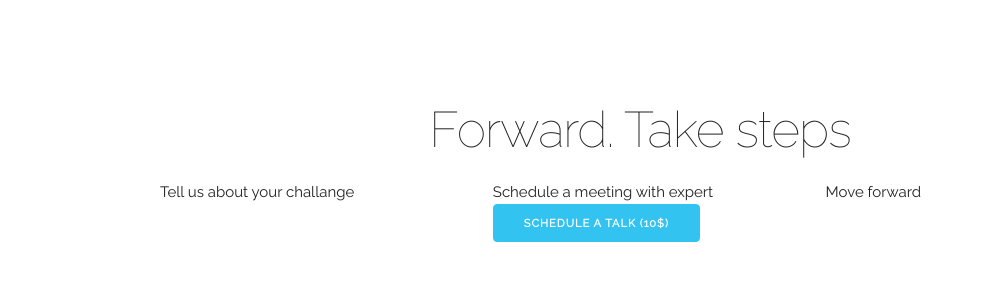
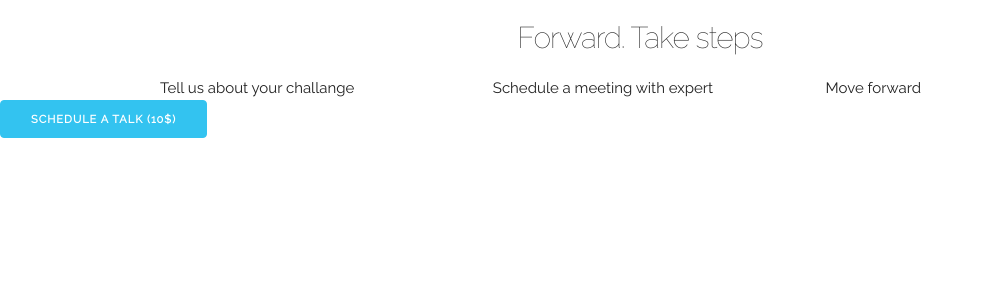
Before and after one commit to kwikiel/forward, a Flask app: page / in a window 1280 px wide. Shown: the top 300 px of the page, without its empty margins (0-983 px from the left). Run offline with Flask 2, Linux system fonts and the light colour scheme.

Commit message:
Slight changes

```diff
--- a/templates/base.html
+++ b/templates/base.html
@@ -5,6 +5,7 @@
     <link rel="stylesheet" type="text/css" href="https://cdnjs.cloudflare.com/ajax/libs/skeleton/2.0.4/skeleton.min.css">
     <link href='https://fonts.googleapis.com/css?family=Raleway:400,100' rel='stylesheet' type='text/css'>
     <link rel=stylesheet type=text/css href="{{ url_for('static', filename='style.css') }}">
+    <link rel=stylesheet type=text/css href="{{ url_for('static', filename='normalize.css') }}">
 </head>
 <body>
   <div class="container">
--- a/templates/index.html
+++ b/templates/index.html
@@ -5,12 +5,11 @@
     <div class="four columns">
         Tell us about your challange
     </div>
-    <div class="four columns">Schedule a meeting with expert
-    <a class="button button-primary" href="https://calendly.com/kacper/consultation-with-expert">Schedule a talk (10$)</a>
-    </div>
+    <div class="four columns">Schedule a meeting with expert</div>
     <div class="four columns">Move forward</div>
     </div>
 </div>
 <div>
+    <a class="button button-primary" href="https://calendly.com/kacper/consultation-with-expert">Schedule a talk (10$)</a>
 </div>
 {% endblock %}
```
